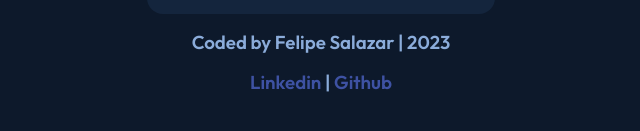
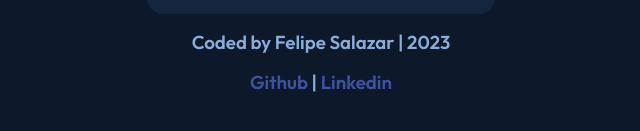
Before and after one commit to andressalazar08/pi_dogs, a React (Create React App) app in the folder client/: page / in a window 1280 px wide. Shown: the part 617-748 px from the top of the page, without its empty margins (319-959 px from the left). Built offline with nearby package versions, Linux system fonts and the light colour scheme; a web font is replaced by a local one.

Commit message:
links on landin page

```diff
--- a/client/src/views/Landing/Landing.jsx
+++ b/client/src/views/Landing/Landing.jsx
@@ -5,6 +5,7 @@
 import imagepostgresql from "./postgresql.jpg";
 import imagenodejs from "./node.jpg";
 import imageexpress from "./express.jpg";
+import { Link } from "react-router-dom";
 // import imagedog from "../../../public/doggie.jpg";
 
 const Landing = () =>{
@@ -15,7 +16,7 @@
             <main className={style.mainContainer}>
 
 
-
+                <Link to= '/home'>
 
                 <section className={style.secondContainer}>
                     <h2 className={style.mainContainerTitle}> Dogs Proyecto Individual</h2>
@@ -58,13 +59,13 @@
 
                 </section>
 
-
+                </Link>
 
 
 
             <div className={style.attribution}>
                 <h3>Coded by Felipe Salazar | 2023</h3>
-                <h3><a>Linkedin</a>   |  <a>Github</a></h3>
+                <h3><a><Link to={{pathname:"https://github.com/andressalazar08"}} target='_blank' style={{textDecoration: 'none'}}>Github</Link></a>   |  <a><Link to={{pathname:"https://linkedin.com/in/felipe-salazar-ramos-7b3923220"}} target='_blank' style={{textDecoration: 'none'}}>Linkedin</Link></a></h3>
 
 
 
```
